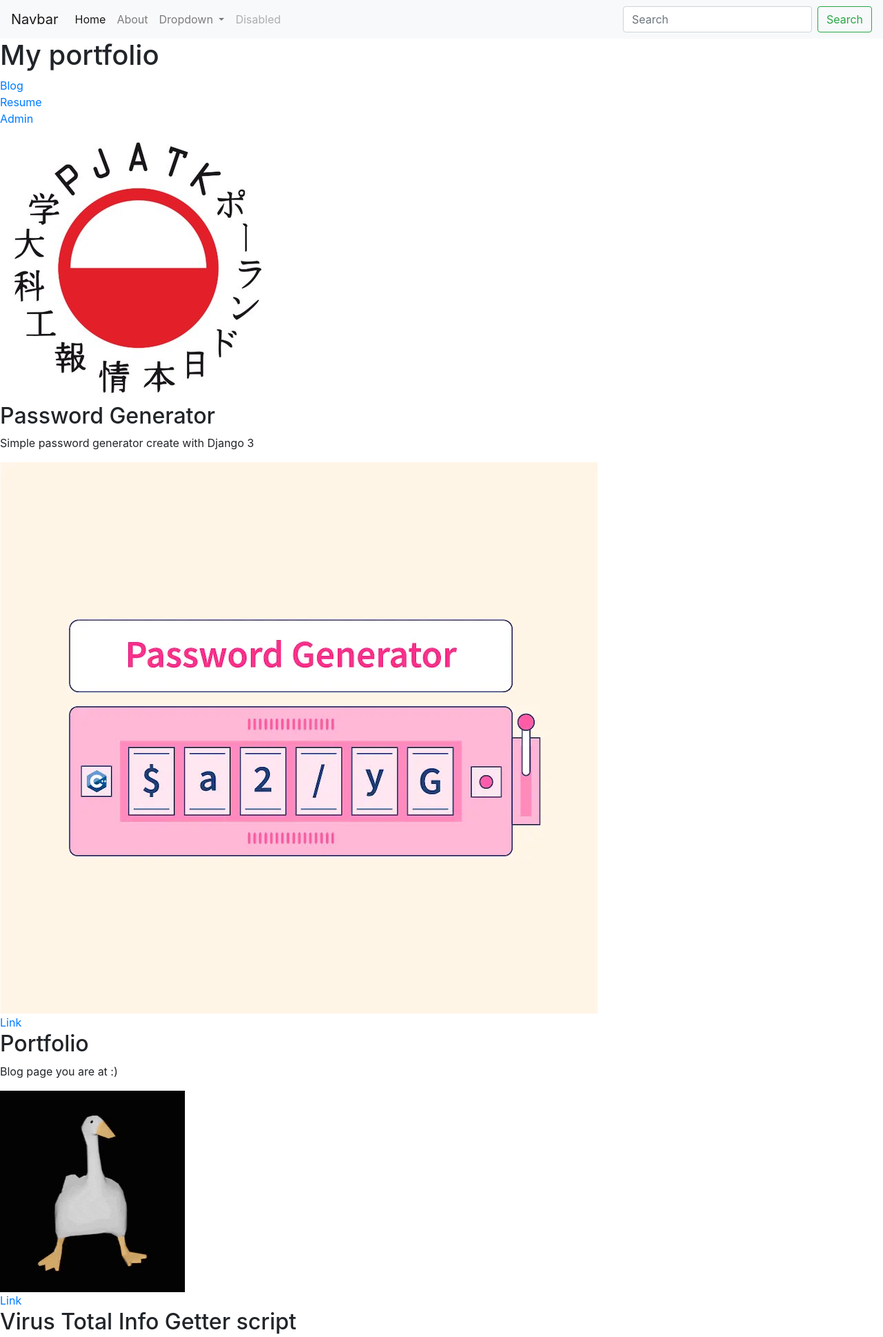
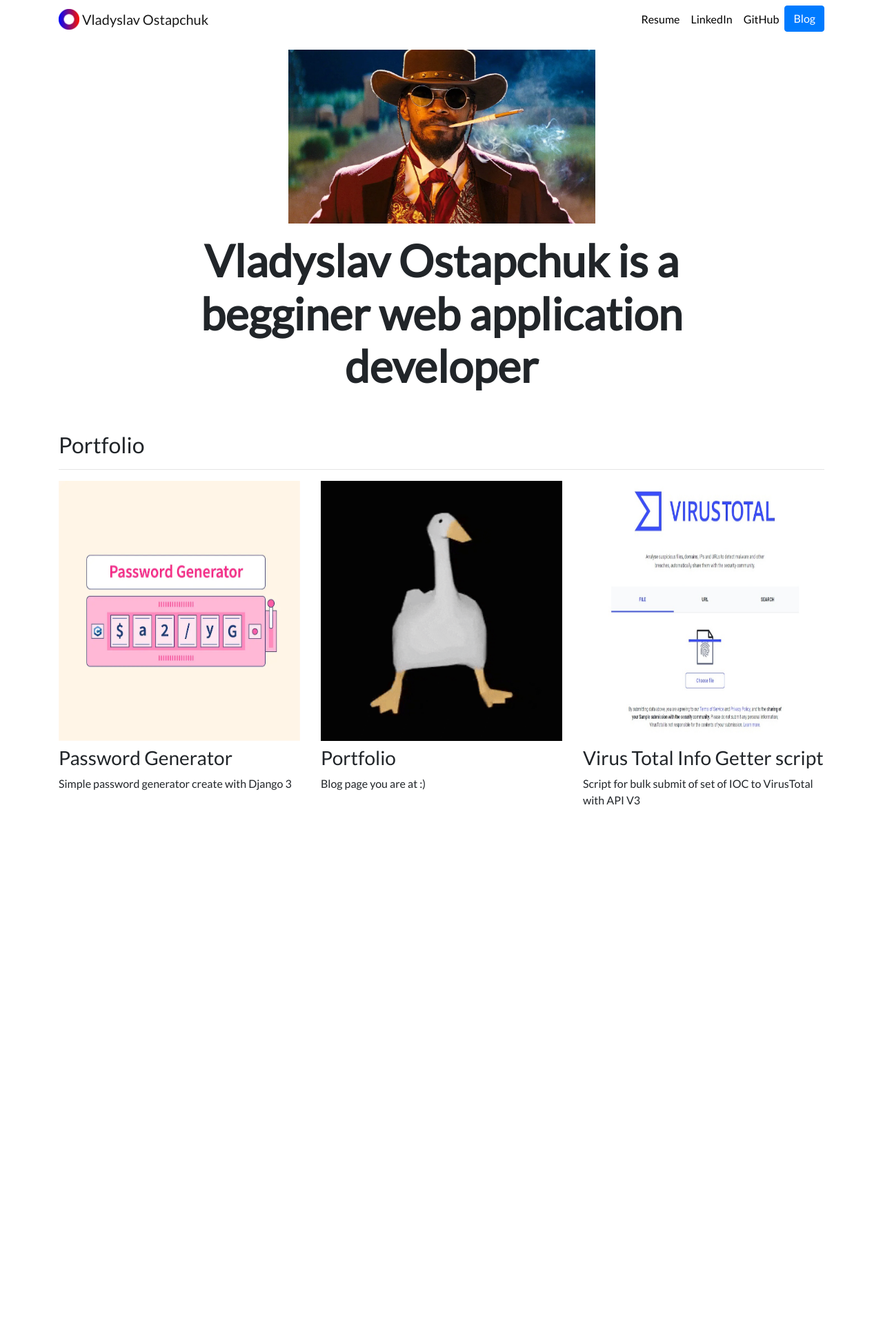
Before and after one commit to VladyslavOstapchuk/Portfolio, a Django app: page / in a window 1280 px wide. Shown: the top 1938 px of the page at 69% size. After the commit the page ends 1167 px from the top, so only its background shows below. Run offline with Django 4.2, Linux system fonts and the light colour scheme; data comes from the database, SQL or seed files in the repository; both versions use the stored data as it was after the commit; some libraries are stand-ins or nearby versions.

Commit message:
More custom styles and static files were added. Website is filled with some content

```diff
--- a/blog_project/blog_app/models.py
+++ b/blog_project/blog_app/models.py
@@ -6,7 +6,7 @@ class Blog(models.Model):
     # title contains max 100 symbols
     title = models.CharField(max_length=100)
     # short description
-    description = models.CharField(max_length=250)
+    description = models.CharField(max_length=1000)
     # upload_to contains folder where images will be uploaded
     date = models.DateField(default=timezone.now)
 
--- /dev/null
+++ b/blog_project/portfolio_app/static/portfolio_app/custom.css
@@ -0,0 +1,37 @@
+.navbar-nav .nav-link {
+    color: rgba(0,0,0,1) !important;
+}
+
+.navbar-nav .nav-link:hover {
+    color: rgba(0,0,0,.5) !important;
+}
+
+body {
+    font-family: 'Lato', sans-serif;
+}
+
+#blogtitle {
+    font-size: 6rem;
+}
+
+@media (min-width: 992px) {
+    #hometext {
+        font-size: 4rem;
+    }
+    #blogdetailtitle {
+        font-size: 5rem;
+    }
+}
+
+.portfolio-image {
+    width: 100%; /* Adjust this value as needed */
+    height: 80%;
+}
+
+.home-image {
+    display: block;
+    margin-left: auto;
+    margin-right: auto;
+    width: 100%;
+    height: 100%;
+}
--- a/blog_project/portfolio_app/templates/portfolio/base.html
+++ b/blog_project/portfolio_app/templates/portfolio/base.html
@@ -1,65 +1,62 @@
+{% load static %}
 <!doctype html>
 <html lang="en">
+
 <head>
   <!-- Required meta tags -->
   <meta charset="utf-8">
   <meta name="viewport" content="width=device-width, initial-scale=1, shrink-to-fit=no">
 
   <!-- Bootstrap CSS -->
-    <link rel="stylesheet" href="https://cdn.jsdelivr.net/npm/bootstrap@4.6.2/dist/css/bootstrap.min.css" integrity="sha384-xOolHFLEh07PJGoPkLv1IbcEPTNtaed2xpHsD9ESMhqIYd0nLMwNLD69Npy4HI+N" crossorigin="anonymous">
+  <link rel="stylesheet" href="https://stackpath.bootstrapcdn.com/bootstrap/4.4.1/css/bootstrap.min.css" integrity="sha384-Vkoo8x4CGsO3+Hhxv8T/Q5PaXtkKtu6ug5TOeNV6gBiFeWPGFN9MuhOf23Q9Ifjh" crossorigin="anonymous">
 
-    <title>Hello, world!</title>
+  <link rel="stylesheet" href="{% static "portfolio_app/custom.css" %}">
+
+  <link href="https://fonts.googleapis.com/css?family=Lato&display=swap" rel="stylesheet">
+
+  <link rel="icon" type="image/png" href="{% static "portfolio_app/Logo.png" %}">
+
+  <title>Vladyslav Ostapchuk</title>
 </head>
+
 <body>
-    <nav class="navbar navbar-expand-lg navbar-light bg-light">
-        <a class="navbar-brand" href="#">Navbar</a>
-        <button class="navbar-toggler" type="button" data-toggle="collapse" data-target="#navbarSupportedContent" aria-controls="navbarSupportedContent" aria-expanded="false" aria-label="Toggle navigation">
+
+  <nav id="topNav" class="navbar navbar-expand-md navbar-light">
+    <div class="container">
+      <a class="navbar-brand" href="{% url 'home' %}">
+        <img src="{% static "portfolio_app/Logo.png" %}" width="30" height="30" class="d-inline-block align-top" alt="Nick's Logo">
+        <span>Vladyslav Ostapchuk</span>
+      </a>
+      <button class="navbar-toggler" type="button" data-toggle="collapse" data-target="#navbarNav" aria-controls="navbarNav" aria-expanded="false" aria-label="Toggle navigation">
         <span class="navbar-toggler-icon"></span>
       </button>
-
-        <div class="collapse navbar-collapse" id="navbarSupportedContent">
-          <ul class="navbar-nav mr-auto">
-            <li class="nav-item active">
-              <a class="nav-link" href="#">Home <span class="sr-only">(current)</span></a>
+      <div class="collapse navbar-collapse text-center" id="navbarNav">
+        <ul class="navbar-nav ml-auto">
+          <li class="nav-item">
+            <a class="nav-link" href="{% static "portfolio_app/resume.txt" %}">Resume</a>
           </li>
           <li class="nav-item">
-              <a class="nav-link" href="#">About</a>
-            </li>
-            <li class="nav-item dropdown">
-              <a class="nav-link dropdown-toggle" href="#" role="button" data-toggle="dropdown" aria-expanded="false">
-                Dropdown
-              </a>
-              <div class="dropdown-menu">
-                <a class="dropdown-item" href="#">Action</a>
-                <a class="dropdown-item" href="#">Another action</a>
-                <div class="dropdown-divider"></div>
-                <a class="dropdown-item" href="#">Something else here</a>
-              </div>
+            <a class="nav-link" href="https://www.linkedin.com/in/vladyslav-ostapchuk/" target="_blank">LinkedIn</a>
           </li>
           <li class="nav-item">
-              <a class="nav-link disabled">Disabled</a>
+            <a class="nav-link" href="https://github.com/VladyslavOstapchuk" target="_blank">GitHub</a>
+          </li>
+          <li>
+            <a role="button" href="{% url 'blog:all_blogs' %}" class="btn btn-primary">Blog</a>
           </li>
         </ul>
-          <form class="form-inline my-2 my-lg-0">
-            <input class="form-control mr-sm-2" type="search" placeholder="Search" aria-label="Search">
-            <button class="btn btn-outline-success my-2 my-sm-0" type="submit">Search</button>
-          </form>
+      </div>
     </div>
   </nav>
+  <div class="container">
+    {% block content %}{% endblock %}
+  </div>
 
-    {% block content %}{% endblock %}
+  <!-- Optional JavaScript -->
+  <!-- jQuery first, then Popper.js, then Bootstrap JS -->
+  <script src="https://code.jquery.com/jquery-3.4.1.slim.min.js" integrity="sha384-J6qa4849blE2+poT4WnyKhv5vZF5SrPo0iEjwBvKU7imGFAV0wwj1yYfoRSJoZ+n" crossorigin="anonymous"></script>
+  <script src="https://cdn.jsdelivr.net/npm/popper.js@1.16.0/dist/umd/popper.min.js" integrity="sha384-Q6E9RHvbIyZFJoft+2mJbHaEWldlvI9IOYy5n3zV9zzTtmI3UksdQRVvoxMfooAo" crossorigin="anonymous"></script>
+  <script src="https://stackpath.bootstrapcdn.com/bootstrap/4.4.1/js/bootstrap.min.js" integrity="sha384-wfSDF2E50Y2D1uUdj0O3uMBJnjuUD4Ih7YwaYd1iqfktj0Uod8GCExl3Og8ifwB6" crossorigin="anonymous"></script>
+</body>
 
-    <!-- Optional JavaScript; choose one of the two! -->
-
-    <!-- Option 1: jQuery and Bootstrap Bundle (includes Popper) -->
-    <script src="https://cdn.jsdelivr.net/npm/jquery@3.5.1/dist/jquery.slim.min.js" integrity="sha384-DfXdz2htPH0lsSSs5nCTpuj/zy4C+OGpamoFVy38MVBnE+IbbVYUew+OrCXaRkfj" crossorigin="anonymous"></script>
-    <script src="https://cdn.jsdelivr.net/npm/bootstrap@4.6.2/dist/js/bootstrap.bundle.min.js" integrity="sha384-Fy6S3B9q64WdZWQUiU+q4/2Lc9npb8tCaSX9FK7E8HnRr0Jz8D6OP9dO5Vg3Q9ct" crossorigin="anonymous"></script>
-
-    <!-- Option 2: Separate Popper and Bootstrap JS -->
-    <!--
-    <script src="https://cdn.jsdelivr.net/npm/jquery@3.5.1/dist/jquery.slim.min.js" integrity="sha384-DfXdz2htPH0lsSSs5nCTpuj/zy4C+OGpamoFVy38MVBnE+IbbVYUew+OrCXaRkfj" crossorigin="anonymous"></script>
-    <script src="https://cdn.jsdelivr.net/npm/popper.js@1.16.1/dist/umd/popper.min.js" integrity="sha384-9/reFTGAW83EW2RDu2S0VKaIzap3H66lZH81PoYlFhbGU+6BZp6G7niu735Sk7lN" crossorigin="anonymous"></script>
-    <script src="https://cdn.jsdelivr.net/npm/bootstrap@4.6.2/dist/js/bootstrap.min.js" integrity="sha384-+sLIOodYLS7CIrQpBjl+C7nPvqq+FbNUBDunl/OZv93DB7Ln/533i8e/mZXLi/P+" crossorigin="anonymous"></script>
-    -->
-  </body>
 </html>
--- a/blog_project/portfolio_app/templates/portfolio/home.html
+++ b/blog_project/portfolio_app/templates/portfolio/home.html
@@ -1,31 +1,40 @@
-{% extends 'portfolio/base.html' %}
+{% extends "portfolio/base.html" %}
+
+{% load static %}
 
 {% block content %}
 
-    <h1>My portfolio</h1>
-    <!--loads content from static folder-->
-    {% load static %}
+<div class="row justify-content-center my-3">
+  <div class="col-5">
+    <img src="{% static 'portfolio_app/home_image.webp' %}" class="img-fluid home-image">
+  </div>
+</div>
 
-    <a href="{% url 'blog:all_blogs' %}">Blog</a>
-    <br>
+<div class="row justify-content-center mb-3">
+  <div class="col-md-9 text-center">
+    <h1 id="hometext" class="font-weight-bold">Vladyslav Ostapchuk is a begginer web application developer</h1>
+  </div>
+</div>
 
-    <a href="{% static 'portfolio_app/resume.txt'%}">Resume</a>
-    <br>
+<h2 class="mt-5">Portfolio</h2>
+<hr>
+<div class="row">
+  {% for project in projects %}
+  <div class="col-lg-4 col-md-6">
 
-    <a href="/admin/">Admin</a>
-    <br>
+    {% if project.url %}
+    <a href="{{ project.url }}">
+      <img src="{{ project.image.url }}" class="img-fluid mb-2 portfolio-image ">
+    </a>
+    {% else %}
 
-    <img src="{% static 'portfolio_app/LOGO-PJWSTK.jpg' %}">
-    <!--django for loop for templates-->
-    {% for project in projects %}
+    <img src="{{ project.image.url }}" class="img-fluid mb-2 portfolio-image ">
+    {% endif %}
+    <h3>{{ project.title }}</h3>
+    <p>{{ project.description }}</p>
 
-    <!--get title field value for every DB record -->
-    <h2>{{ project.title }}</h2>
-    <p>{{ project.description }}</p>
-    <img src = "{{ project.image.url }}">
-    {% if project.url%}
-    <br><a href="{{ project.url}}">Link</a>
-    {% endif%}
-    {% endfor %}
+  </div>
+  {% endfor %}
+</div>
 
 {% endblock %}
--- a/steps.txt
+++ b/steps.txt
@@ -337,3 +337,4 @@ class Project(models.Model):
 
     # Create a base.html template in templates folder of portfolio_app
     # Copy all code from home.html to base.html and delete all code not related to Bootstrap
+    # Add such static files as images and custom.css
```
Also changed, not shown: blog_project/blog_app/templates/blog/all_blogs.html (+16 -12 lines), blog_project/blog_app/templates/blog/detail.html (+6 -4 lines), blog_project/blog_app/migrations/0003_alter_blog_description.py (added), blog_project/db.sqlite3, blog_project/media/portfolio_app/images/419577.jpeg (added), blog_project/media/portfolio_app/images/419577_hAsOTni.jpeg (added), blog_project/media/portfolio_app/images/giphy.gif (added), blog_project/media/portfolio_app/images/password-generator-cpp-thumbnail.webp (added), blog_project/media/portfolio_app/images/password-generator-cpp-thumbnail_copy.png (added), blog_project/portfolio_app/static/portfolio_app/LOGO-PJWSTK.jpg (deleted), blog_project/portfolio_app/static/portfolio_app/Logo.png (added), blog_project/portfolio_app/static/portfolio_app/home_image.webp (added). Lines whose indentation alone changed are shown as unchanged.
